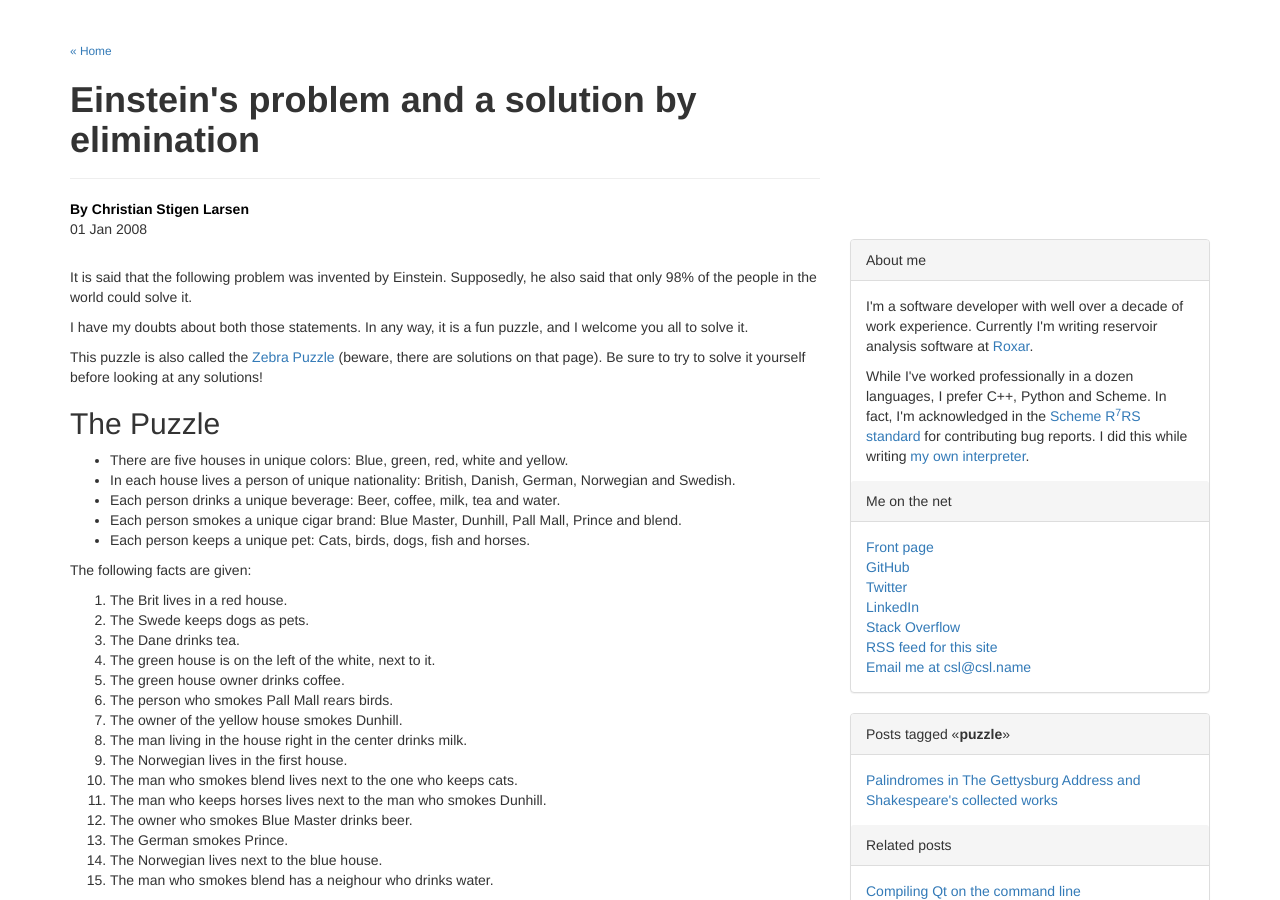
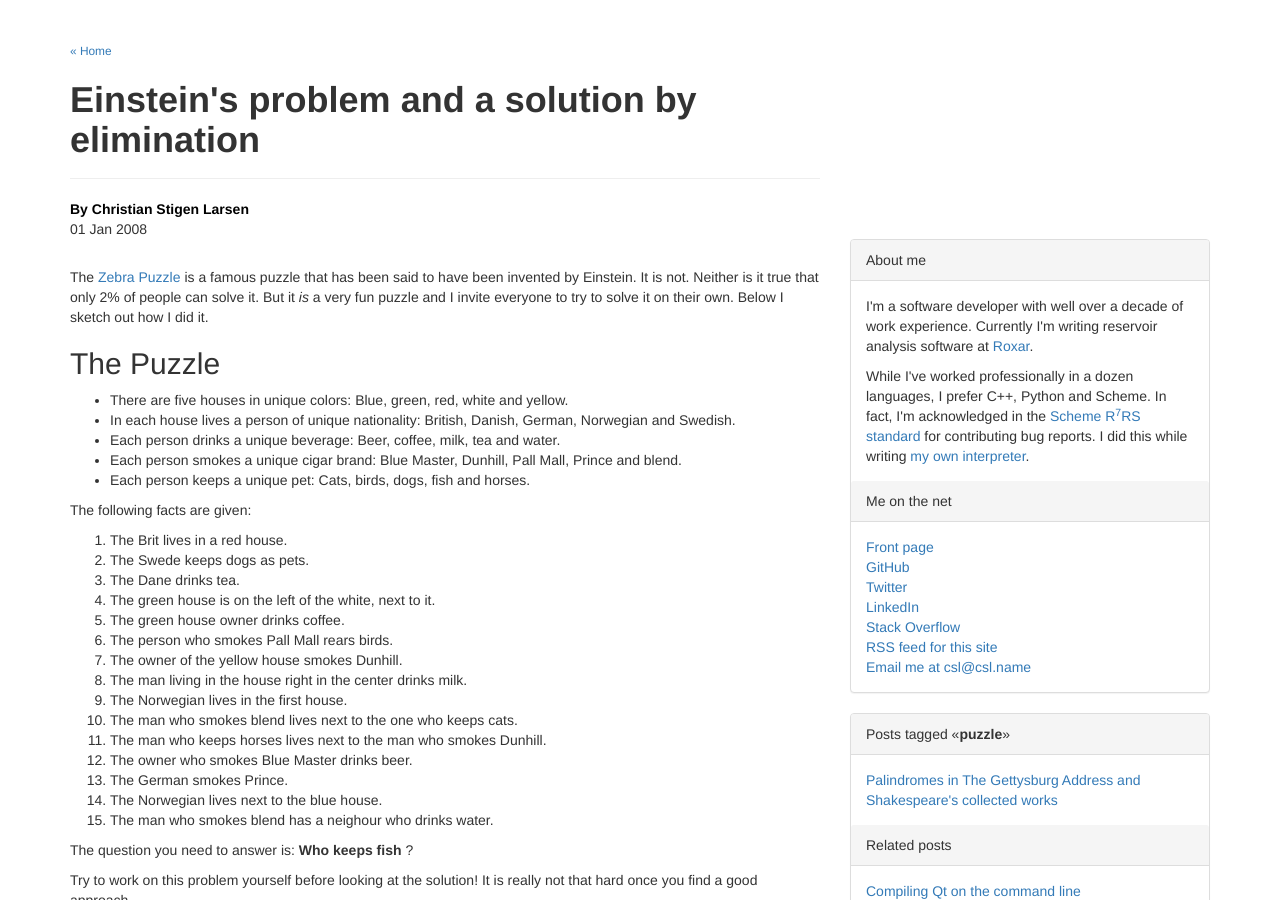
Before and after one commit to cslarsen/csl.name, a Jekyll site: the page built from _posts/2008-01-01-einsteins-puzzle.markdown, in a window 1280 px wide and 900 px high. Built offline with Jekyll 4.4.1, drawn with Linux system fonts in a browser that asks for light colours; Markdown is read by kramdown in place of the engine named in the settings; comment, search, counter and statistics services are not loaded.

Commit message:
Rewrites start text on Zebra puzzle

```diff
--- a/_posts/2008-01-01-einsteins-puzzle.markdown
+++ b/_posts/2008-01-01-einsteins-puzzle.markdown
@@ -8,17 +8,10 @@ disqus: true
 tags: puzzle logic
 ---
 
-It is said that the following problem was invented by Einstein. Supposedly,
-he also said that only 98% of the people in the world could solve it.
-
-I have my doubts about both those statements. In any way, it is a fun
-puzzle, and I welcome you all to solve it.
-
-This puzzle is also called the [Zebra Puzzle][zebra] (beware, there are
-solutions on that page). Be sure to try to solve it yourself before looking
-at any solutions!
-
-
+The [Zebra Puzzle][zebra] is a famous puzzle that has been said to have been
+invented by Einstein. It is not. Neither is it true that only 2% of people can
+solve it. But it <em>is</em> a very fun puzzle and I invite everyone to try to
+solve it on their own.  Below I sketch out how I did it.
 
 The Puzzle
 ----------
```
